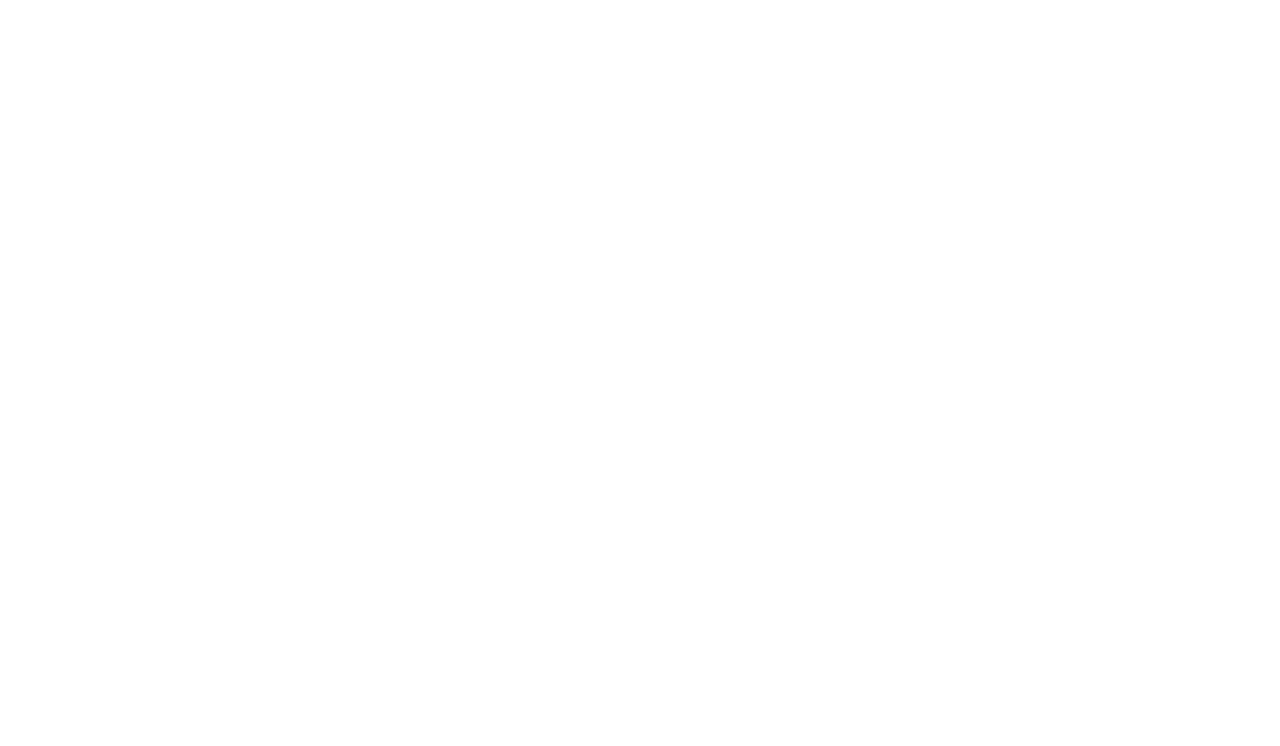
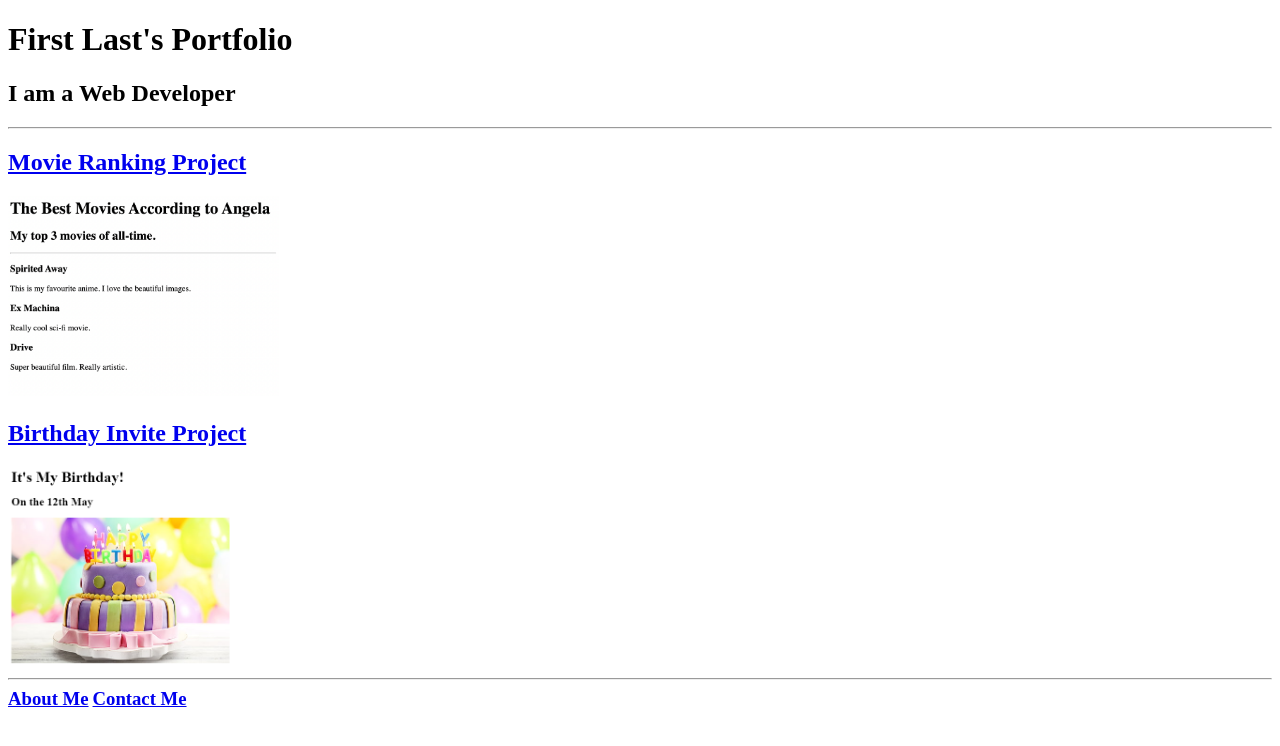
Before and after one commit to scmocr/html-portfoliotest, a plain HTML site: page index.html in a window 1280 px wide. Drawn offline with Linux system fonts and the light colour scheme.

Commit message:
Update index.html

```diff
--- a/index.html
+++ b/index.html
@@ -13,3 +13,27 @@ HINT for TODO 6: You can use the height attribute set to 200 to make the image s
 https://developer.mozilla.org/en-US/docs/Web/HTML/Element/img#attr-height -->
 
 <!-- TODO 7: Add the Contact Me and About Me page links -->
+
+<!DOCTYPE html>
+<html lang="en">
+<head>
+    <meta charset="UTF-8">
+    <meta name="viewport" content="width=device-width, initial-scale=1.0">
+    <title>My Website</title>
+
+</head>
+<body>
+    <h1>First Last's Portfolio</h1>
+    <h2>I am a Web Developer</h2>
+    <hr />
+    <h2><a href="./public/movie-ranking.html">Movie Ranking Project</a></h2>
+    <a href="./public/movie-ranking.html"><img src="./assets/images/movie-ranking.png" alt="movie" height="200"</a>
+    <h2><a href="./public/birthday-invite.html">Birthday Invite Project</a></h2>
+    <a href="./public/birthday-invite.html"><img src="./assets/images/MyCakeInvite.PNG" alt="cake invite" height="200"</a>
+    <hr />
+    <span><a href="./public/about.html"><h3 style="display: inline">About Me</h3></a></span>
+    <span><a href="./public/contact.html"><h3 style="display: inline;">Contact Me</h3></a></span>
+</body>
+
+
+</html>
```
